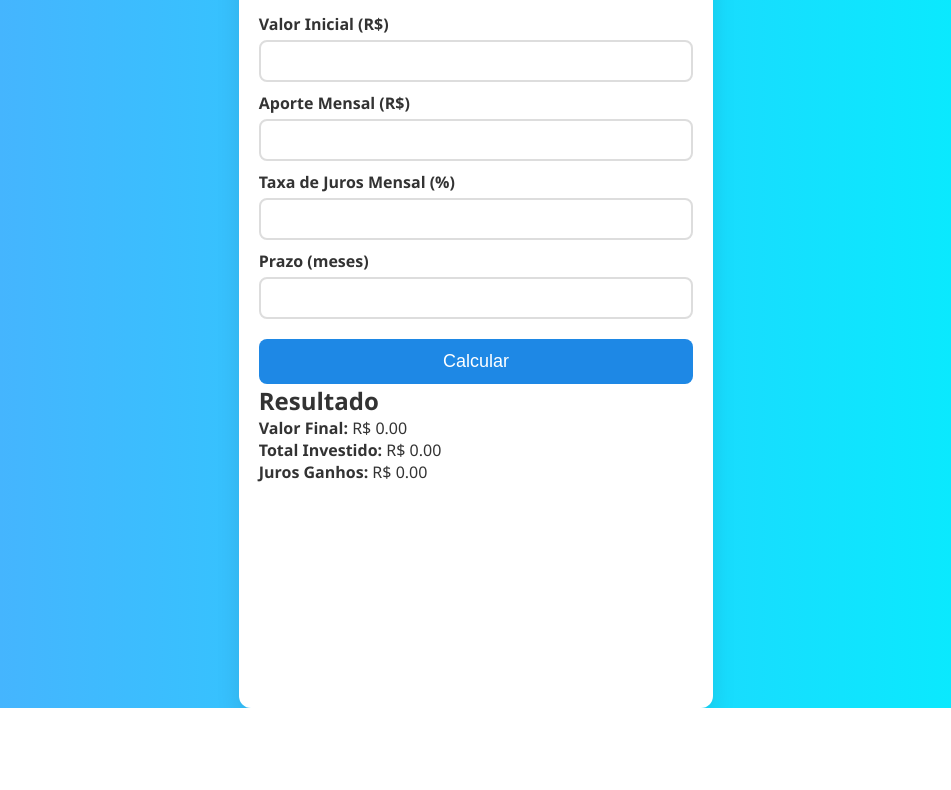
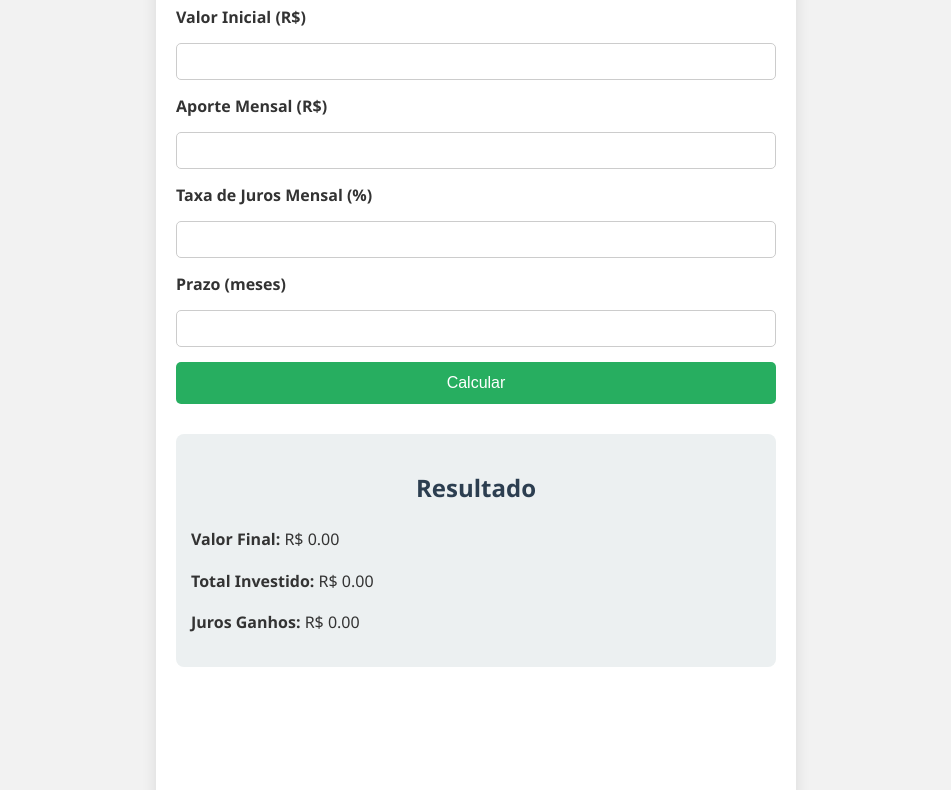
Before and after one commit to Sarahcosta263/simulador-investimento, a plain HTML site: page index.html in a window 1280 px wide. Shown: the part 140-930 px from the top of the page, without its empty margins (164-1115 px from the left). Before the commit the page ends 848 px from the top, so only its background shows below. Drawn offline with nearby package versions, Linux system fonts and the light colour scheme.

Commit message:
Melhorei o layout

```diff
--- a/style.css
+++ b/style.css
@@ -1,79 +1,59 @@
-* {
+body {
   margin: 0;
-  padding: 0;
-  box-sizing: border-box;
-}
-
-body {
-  font-family: 'Segoe UI', sans-serif;
-  background: linear-gradient(to right, #4facfe, #00f2fe);
+  font-family: 'Segoe UI', Tahoma, Geneva, Verdana, sans-serif;
+  background: #f2f2f2;
   color: #333;
-  min-height: 100vh;
-  display: flex;
-  flex-direction: column;
 }
 
 .container {
-  max-width: 500px;
-  margin: auto;
+  max-width: 600px;
+  margin: 40px auto;
   padding: 20px;
-  background-color: #fff;
-  margin-top: 60px;
-  border-radius: 12px;
-  box-shadow: 0 10px 25px rgba(0,0,0,0.1);
+  background: #fff;
+  border-radius: 10px;
+  box-shadow: 0 0 15px rgba(0,0,0,0.1);
 }
 
-h1 {
+h1, h2 {
   text-align: center;
-  margin-bottom: 20px;
-  color: #1e88e5;
+  color: #2c3e50;
 }
 
 form {
   display: flex;
   flex-direction: column;
+  gap: 15px;
 }
 
 label {
-  margin: 10px 0 5px;
   font-weight: bold;
 }
 
-input {
+input[type="number"] {
   padding: 10px;
-  border: 2px solid #ddd;
-  border-radius: 8px;
+  border: 1px solid #ccc;
+  border-radius: 5px;
+}
+
+button {
+  padding: 12px;
+  background: #27ae60;
+  color: #fff;
+  border: none;
+  border-radius: 5px;
+  cursor: pointer;
   font-size: 16px;
 }
 
-button {
-  margin-top: 20px;
-  padding: 12px;
-  background-color: #1e88e5;
-  color: #fff;
-  border: none;
-  border-radius: 8px;
-  font-size: 18px;
-  cursor: pointer;
-  transition: background 0.3s ease;
+button:hover {
+  background: #219150;
 }
 
-button:hover {
-  background-color: #1565c0;
+.results {
+  margin-top: 30px;
+  background: #ecf0f1;
+  padding: 15px;
+  border-radius: 8px;
+  font-size: 16px;
+  line-height: 1.6;
 }
-
-.resultado {
-  margin-top: 20px;
-  font-size: 18px;
-  text-align: center;
-  font-weight: bold;
-  color: #2e7d32;
-}
-
-footer {
-  margin-top: auto;
-  text-align: center;
-  padding: 15px;
-  background-color: #1e88e5;
-  color: white;
-}
```
